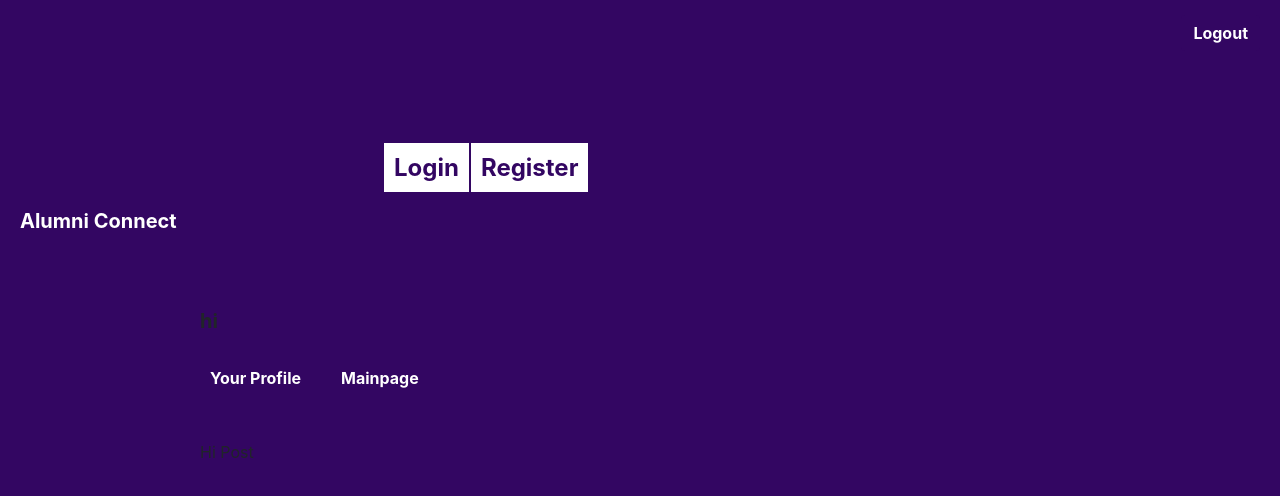
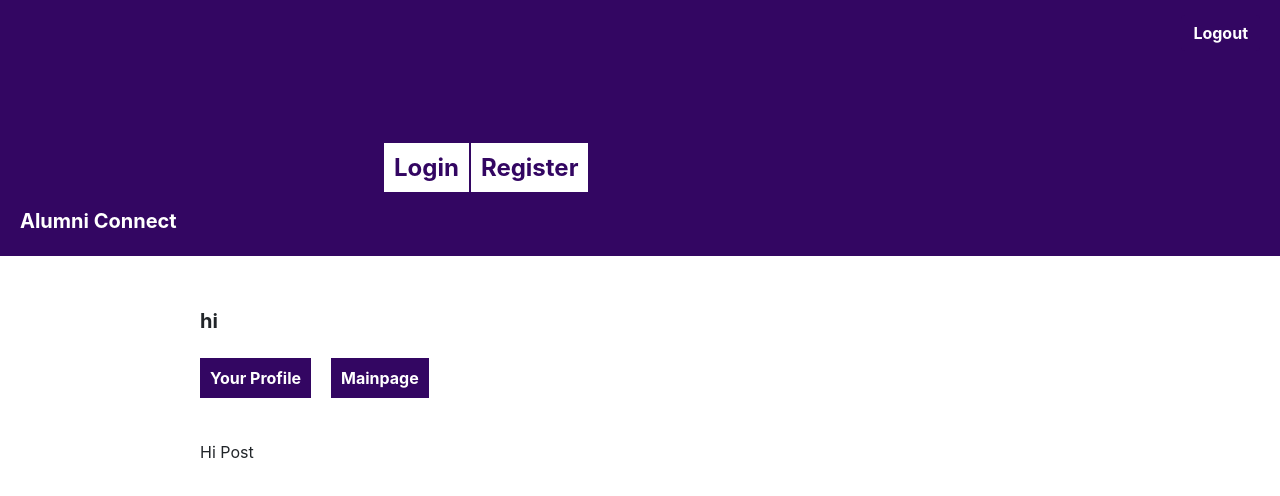
Before and after one commit to AaronLiu27/Alumni-Connect, a React (Create React App) app in the folder front-end/alumni-connect-frontend/: page /mainpage in a window 1280 px wide. Shown: the top 496 px of the page. Built offline with nearby package versions, Linux system fonts and the light colour scheme.

Commit message:
fix mainpage ui

```diff
--- a/front-end/alumni-connect-frontend/src/mainpage/mainpage.css
+++ b/front-end/alumni-connect-frontend/src/mainpage/mainpage.css
@@ -31,10 +31,16 @@
 }
 
 .content{
+    height: 1000px;
+    width: 100%;
+    background-color: white;
+
     text-align: left;
+
 }
 .titleName{
-    margin-top: 50px;;
+
+    padding-top: 50px;
     margin-left: 200px;
     font-size: 20px;
     font-weight: bolder;
```
